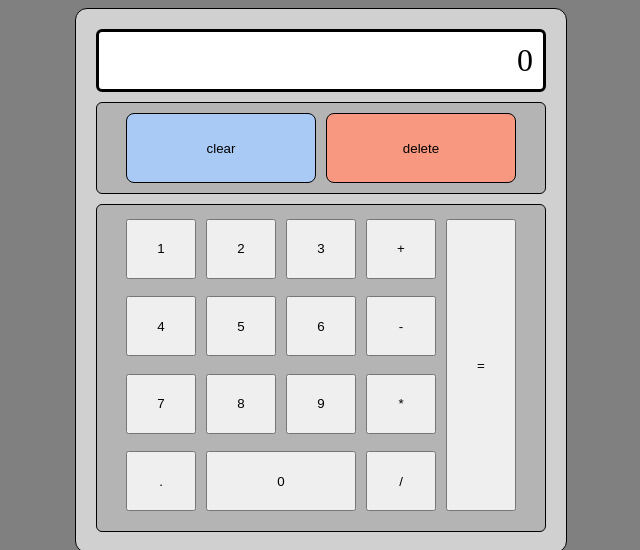
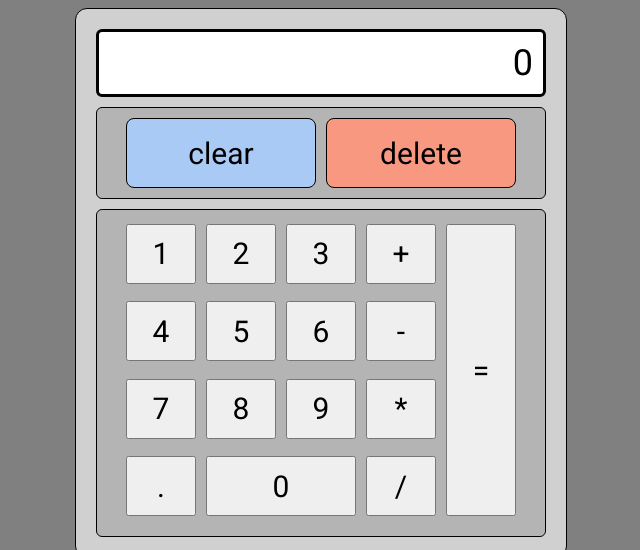
Before and after one commit to scottti312/calculator, a plain HTML site: page index.html in a window 1280 px wide. Shown: the top 550 px of the page, without its empty margins (319-959 px from the left). Drawn offline with Linux system fonts and the light colour scheme.

Commit message:
Increase button font size and change to Roboto

```diff
--- a/index.html
+++ b/index.html
@@ -5,6 +5,9 @@
   <meta charset="UTF-8">
   <title>Calculator</title>
   <script src="./script.js" defer></script>
+  <link rel="preconnect" href="https://fonts.googleapis.com">
+  <link rel="preconnect" href="https://fonts.gstatic.com" crossorigin>
+  <link href="https://fonts.googleapis.com/css2?family=Roboto&display=swap" rel="stylesheet">
   <link rel="stylesheet" href="./style.css">
   <script src="https://kit.fontawesome.com/cbce618375.js" crossorigin="anonymous"></script>
 </head>
--- a/style.css
+++ b/style.css
@@ -28,7 +28,8 @@ body {
 }
 
 .output {
-  font-size: 32px;
+  font-size: 36px;
+  font-family: Roboto;
   padding: 10px;
   margin-bottom: 10px;
   border: 3px solid black;
@@ -52,6 +53,8 @@ body {
 .modifier.clear {
   background-color: rgb(169, 202, 245);
   border-radius: 8px;
+  font-size: 30px;
+  font-family: Roboto;
 }
 
 .modifier.clear:hover {
@@ -65,6 +68,8 @@ body {
 .modifier.delete {
   background-color: rgb(248, 152, 129);
   border-radius: 8px;
+  font-size: 30px;
+  font-family: Roboto;
 }
 
 .modifier.delete:hover {
@@ -113,17 +118,23 @@ body {
 .numeral {
   height: 60px;
   width: 70px;
+  font-size: 30px;
+  font-family: Roboto;
 }
 
 .operator {
   width: 70px;
   height: 60px;
+  font-size: 30px;
+  font-family: Roboto;
 }
 
 .equals {
   width: 70px;
   height: 292px;
   margin: 4px 10px 10px 10px;
+  font-size: 30px;
+  font-family: Roboto;
 }
 
 .footer {
@@ -133,6 +144,7 @@ body {
   padding: 20px;
   width: 100%;
   font-size: 25px;
+  font-family: Roboto;
 }
 
 .fa-github-square {
```
